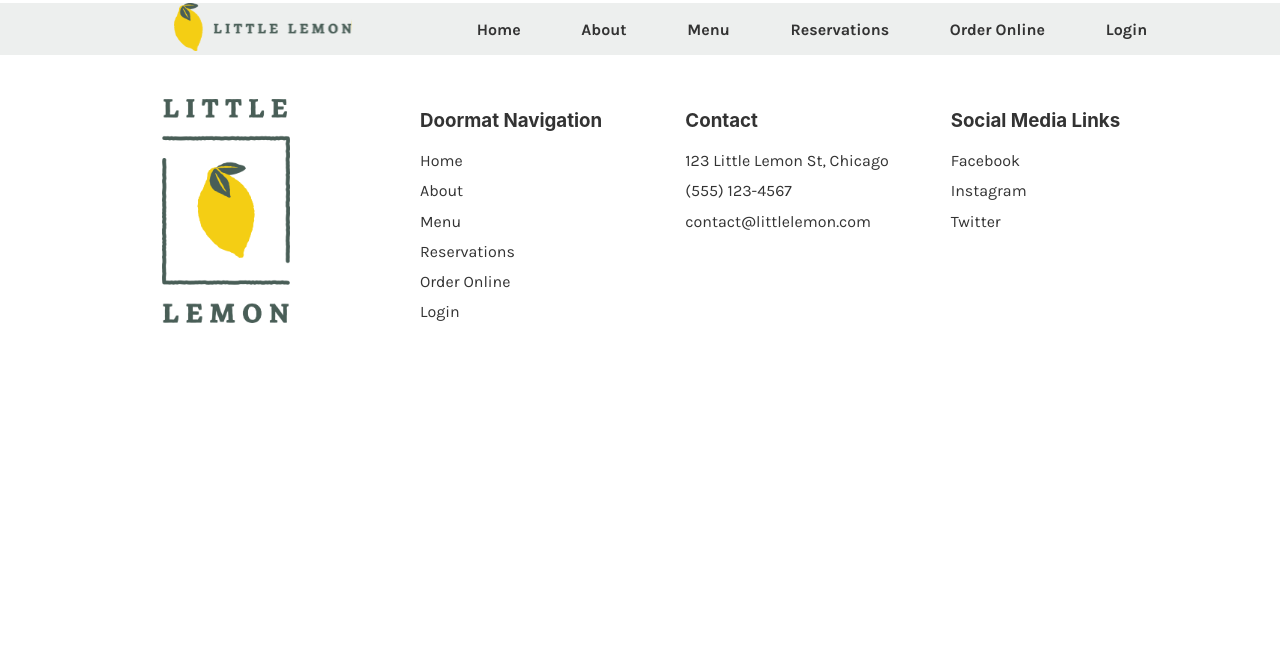
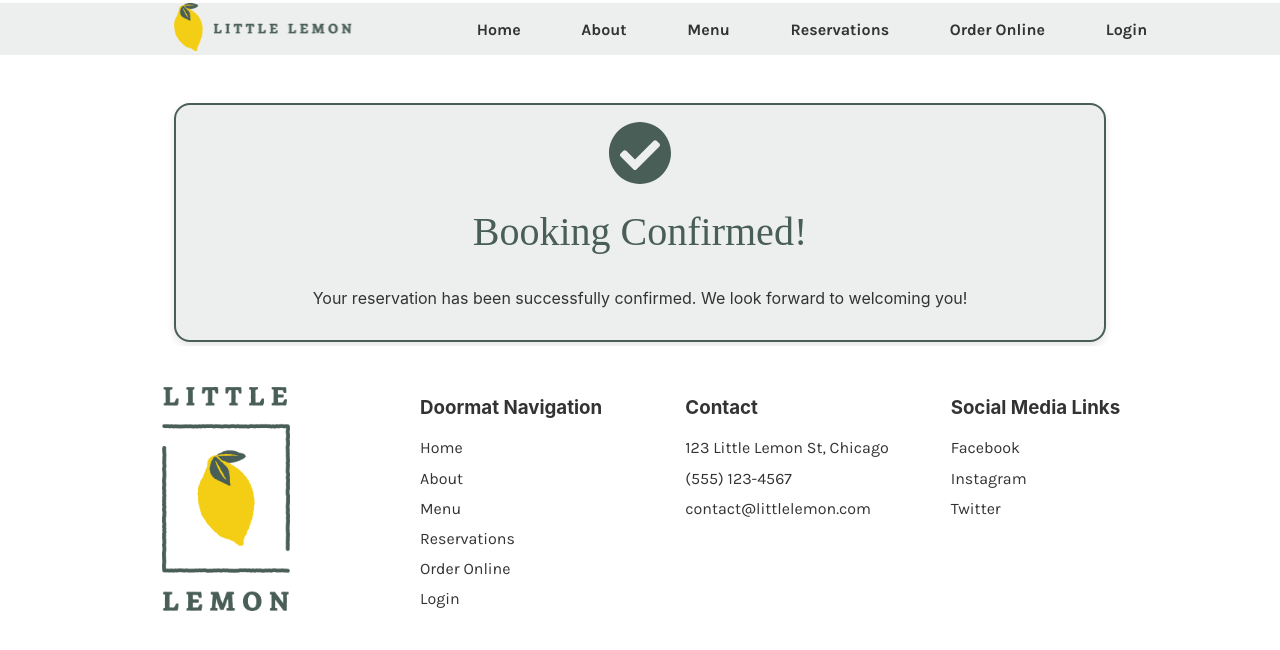
Before and after one commit to Aishwarya-S1618/Little-Lemon, a React (Create React App) app in the folder little-lemon/: page /confirmation in a window 1280 px wide. Shown: the top 650 px of the page. Built offline with nearby package versions, Linux system fonts and the light colour scheme; a web font is replaced by a local one.

Commit message:
Booking confirmation added

```diff
--- a/little-lemon/src/App.css
+++ b/little-lemon/src/App.css
@@ -529,6 +529,31 @@
 .booking-list-page tr:hover {
   background-color: #F4CE1488;
 }
+.confirmed-booking {
+  text-align: center;
+  margin-top: 3rem;
+  padding: 1rem;
+  border: 2px solid  #495E57;
+  border-radius: 16px;
+  background-color: #EDEFEE ;
+  max-width: 70%;
+  margin-left: auto;
+  margin-right: auto;
+  box-shadow: 0 4px 8px rgba(0, 0, 0, 0.1);
+  color:#F4CE14;
+}
+
+.confirmation-icon {
+  font-size: 4rem;
+  color: #495E57;
+  margin-bottom: 2rem;
+}
+.confirmed-booking h2{
+  color: #495E57;
+}
+.confirmed-booking p{
+  color: #333333;
+}
 /*Media Queries*/
 
   /* Tablet Breakpoint */
--- a/little-lemon/src/App.js
+++ b/little-lemon/src/App.js
@@ -5,6 +5,7 @@ import Nav from './components/Nav';
 import Main from './components/Main';
 import BookingData from './components/BookingData.js';
 import BookingPage from './components/BookingPage';
+import BookingConfirmation from './components/BookingConfirmation';
 import { BrowserRouter as Router, Route, Routes } from 'react-router-dom';
 import React, { useState, useReducer, useEffect } from 'react';
 
@@ -87,6 +88,7 @@ const App = () => {
               />
             }
           />
+          <Route path="/confirmation" element={<BookingConfirmation />} />
         </Routes>
         <Footer />
       </Router>
--- /dev/null
+++ b/little-lemon/src/components/BookingConfirmation.js
@@ -0,0 +1,14 @@
+import React from 'react';
+import { FaCheckCircle } from "react-icons/fa";
+
+const BookingConfirmation = () => {
+    return (
+        <div className="confirmed-booking">
+          <div className="confirmation-icon"><FaCheckCircle/></div> {/* Green checkmark */}
+          <h2 className='subtitle'>Booking Confirmed!</h2>
+          <p className='paragrapgtext'>Your reservation has been successfully confirmed. We look forward to welcoming you!</p>
+        </div>
+      );
+};
+
+export default BookingConfirmation;
--- a/little-lemon/src/components/BookingPage.js
+++ b/little-lemon/src/components/BookingPage.js
@@ -1,8 +1,9 @@
 import BookingForm from './BookingForm';
+import { useNavigate } from 'react-router-dom';
 import '../api.js';
 
 const BookingPage = ({availableTimes, formData,  onFormChange, liftUpBookingData}) => {
-
+  const navigate = useNavigate();
   // Function to handle form data updates and adding new bookings to bookingData
   const handleBookingSubmit = async (formData) => {
     // Call the submitAPI to simulate an API submission
@@ -17,6 +18,7 @@ const BookingPage = ({availableTimes, formData,  onFormChange, liftUpBookingData
         guests2: formData.guests2,
         occasion: formData.occasion,
       });
+      navigate('/confirmation');
     } else {
       console.error('Booking submission failed');
     }
--- a/little-lemon/src/components/Footer.js
+++ b/little-lemon/src/components/Footer.js
@@ -8,11 +8,11 @@ const Footer = () => {
       id: 'navigation',
       title: 'Doormat Navigation',
       items: [
-        { text: 'Home', href: '#home' },
-        { text: 'About', href: '#about' },
-        { text: 'Menu', href: '#menu' },
-        { text: 'Reservations', href: '#reservations' },
-        { text: 'Order Online', href: '#orderonline' },
+        { text: 'Home', href: '/#home' },
+        { text: 'About', href: '/#about' },
+        { text: 'Menu', href: '/#menu' },
+        { text: 'Reservations', href: '/booking-data' },
+        { text: 'Order Online', href: '/#orderonline' },
         { text: 'Login', href: '#login' },
       ],
     },
--- a/little-lemon/src/components/Hero.js
+++ b/little-lemon/src/components/Hero.js
@@ -1,4 +1,5 @@
 import HeroImage from '../images/restauranfood.jpg';
+import { Link } from 'react-router-dom';
 const Hero =() =>{
     return(
     <>
@@ -10,7 +11,9 @@ const Hero =() =>{
             We are a family-owned Mediterranean restaurant, focused on traditional
             recipes served with a modern twist.
             </p>
+            <Link to ='./booking'>
             <button className="reserve-button leadtext">Reserve a Table</button>
+            </Link>
         </div>
         <div className='hero-image-container'>
         <img src={HeroImage} alt="Resturant Food" classname="hero-image"/>
--- a/little-lemon/src/components/Nav.js
+++ b/little-lemon/src/components/Nav.js
@@ -8,11 +8,11 @@ const Nav = () => {
 
 // Navigation configuration
   const links = [
-    { href: '#home', text: 'Home' },
-    { href: '#about', text: 'About' },
-    { href: '#menu', text: 'Menu' },
+    { href: '/#home', text: 'Home' },
+    { href: '/#about', text: 'About' },
+    { href: '/#menu', text: 'Menu' },
     { href: '/booking-data', text: 'Reservations' },
-    { href: '#orderonline', text: 'Order Online' },
+    { href: '/#orderonline', text: 'Order Online' },
     { href: '#login', text: 'Login' },
   ];
 /*Handle window resize events*/
```
